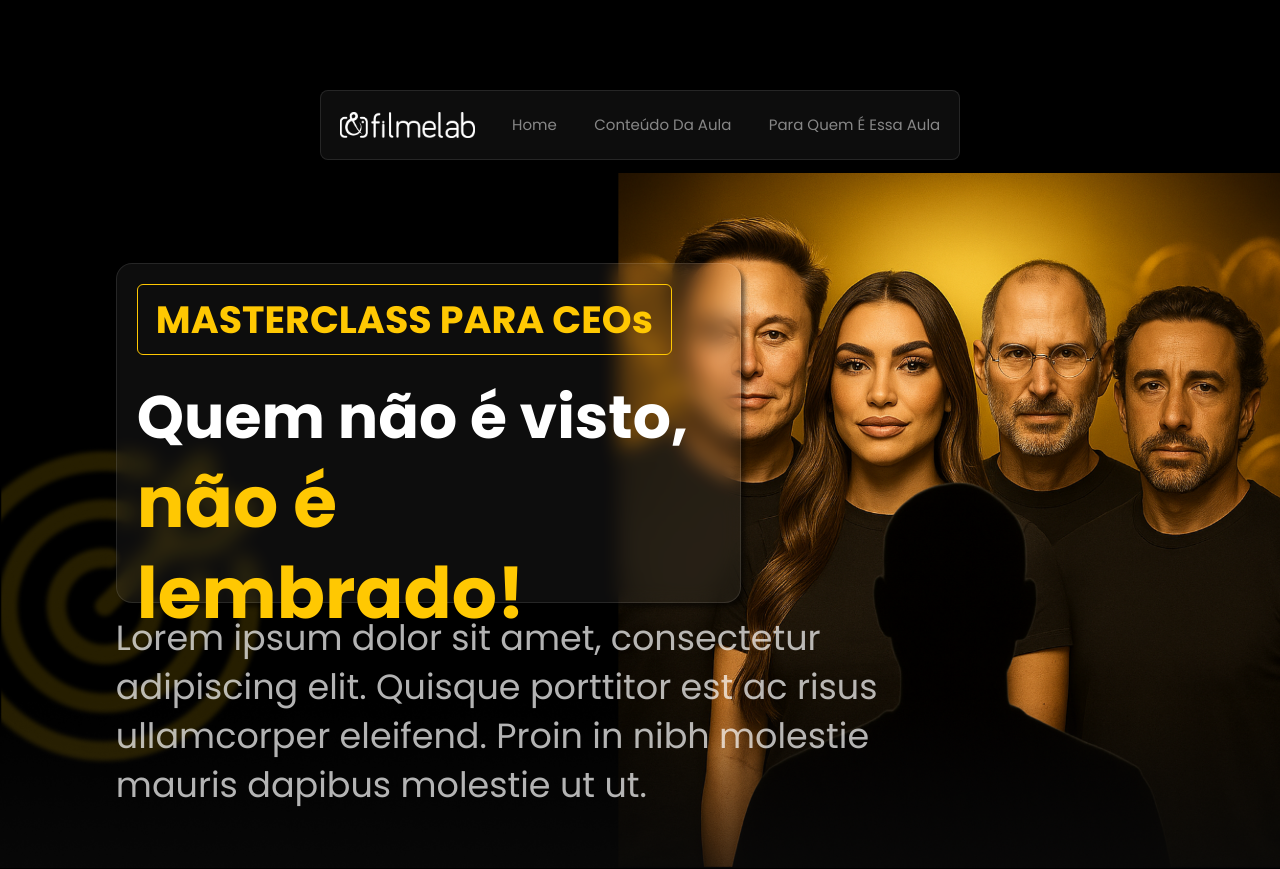
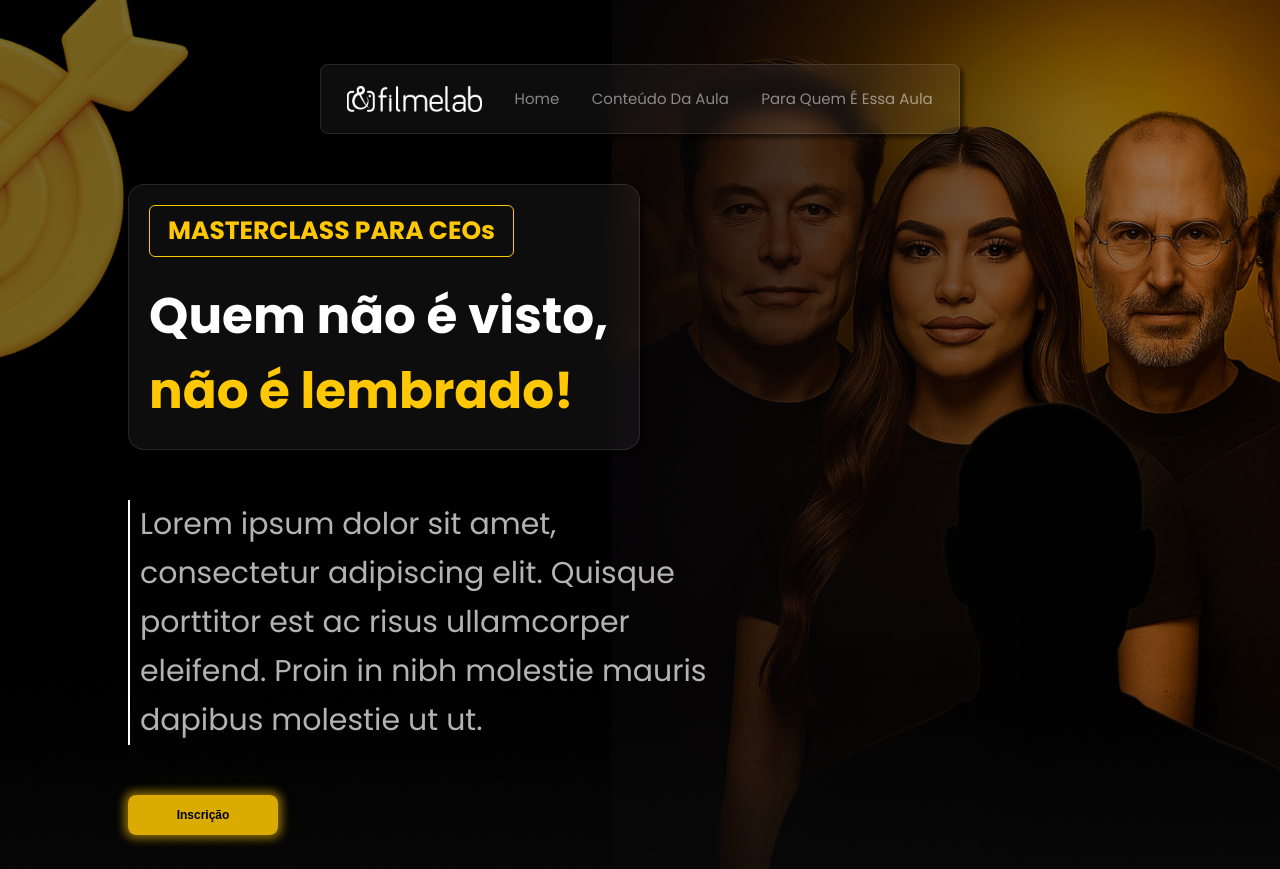
Before and after one commit to Film-Lab-landing-pages/ceos-lp, a Next.js app: page / in a window 1280 px wide. Shown: the top 869 px of the page. Built offline with nearby package versions, Linux system fonts and the light colour scheme.

Commit message:
fix: main refactor

```diff
--- a/src/components/Header/styles.ts
+++ b/src/components/Header/styles.ts
@@ -2,20 +2,18 @@ import styled from "styled-components";
 import { Card } from "../../styles/globalStyles";
 
 export const HeaderContainer = styled(Card).attrs({ as: "header" })`
-  position: absolute;
-  top: 4rem;
-  left: 50%;
-  transform: translateX(-50%);
   width: 50%;
   height: 70px;
-  margin: 5rem auto 2.5rem;
+  margin: 0 auto 5rem;
   border-radius: 8px;
+  padding: 0 2rem;
 
   nav {
     height: 100%;
     display: flex;
     justify-content: space-around;
     align-items: center;
+    gap: 2rem;
     img {
       width: 135px;
     }
@@ -28,4 +26,16 @@ export const HeaderContainer = styled(Card).attrs({ as: "header" })`
       }
     }
   }
+  @media (max-width: 1200px) {
+    width: 80%;
+    height: 60px;
+    padding: 0 1rem;
+
+    nav {
+      gap: 1rem;
+      a {
+        font-size: 1.2rem;
+      }
+    }
+  }
 `;
--- a/src/sections/LPHome/index.tsx
+++ b/src/sections/LPHome/index.tsx
@@ -1,41 +1,39 @@
 "use client";
 
 import React from "react";
-import { Grid } from "@/styles/globalStyles";
 import * as S from "./styles";
-import { Button } from "@/styles/globalStyles";
+import { Button, Title } from "@/styles/globalStyles";
 import InscriptionButton from "@/components/InscriptionButton";
 import Header from "@/components/Header";
 
 const LPHome: React.FC = () => {
   return (
     <S.Section>
-      <Grid>
       <Header />
+      <S.Container>
         <S.Card>
           <S.CardContent>
             <S.CardHeader className="poppins-bold">
               MASTERCLASS PARA CEOs
             </S.CardHeader>
-            <S.CardMainText className="poppins-bold">
+            <Title>
               Quem não é visto,
               <br />
-              <S.CardSpan className="poppins-bold">não é lembrado!</S.CardSpan>
-            </S.CardMainText>
+              <span>não é lembrado!</span>
+            </Title>
           </S.CardContent>
         </S.Card>
-        <S.DescriptionWrapper>
+
         <S.Description>
           Lorem ipsum dolor sit amet, consectetur adipiscing elit. Quisque
           porttitor est ac risus ullamcorper eleifend. Proin in nibh molestie
           mauris dapibus molestie ut ut.
         </S.Description>
-        </S.DescriptionWrapper>
 
         <S.ButtonWrapper>
           <InscriptionButton />
         </S.ButtonWrapper>
-      </Grid>
+      </S.Container>
     </S.Section>
   );
 };
--- a/src/sections/LPHome/styles.tsx
+++ b/src/sections/LPHome/styles.tsx
@@ -3,31 +3,26 @@ import { Card as GlobalCard } from "@/styles/globalStyles";
 
 export const Section = styled.section`
   width: 100%;
-  height: 1041px;
   background: url("/images/bg_lp_home.png") center center no-repeat;
-  background-size: contain;
-  header {
-    grid-column: 2 / 10;
-    grid-row: 2 / 3;
-  }
+  background-size: cover;
+  padding: 5% 0;
+`;
+
+export const Container = styled.div`
+  width: 80%;
+  margin: 0 auto;
+  display: flex;
+  flex-direction: column;
+  align-items: left;
 `;
 
 export const Card = styled(GlobalCard)`
-  grid-column: 2 / 7;
-  grid-row: 4 / 8;
-
-  @media (max-width: 1440px) {
-    grid-column: 2 / 8;
+  max-width: 50%;
+  h2 {
+    color: var(--color-white);
   }
-  @media (max-width: 1024px) {
-    grid-column: 2 / 12;
-    grid-row: 2 / 6;
-  }
-
-  @media (max-width: 768px) {
-    grid-column: 1 / -1;
-    grid-row: auto;
-    margin: 2rem 1rem;
+  span {
+    color: var(--color-yellow);
   }
 `;
 
@@ -50,7 +45,7 @@ export const CardContent = styled.div`
 
 export const CardHeader = styled.h1`
   color: var(--color-yellow);
-  font-size: 38px;
+  font-size: 2.5rem;
   margin-bottom: 1rem;
   padding: 6px 18px;
   border-radius: 6px;
@@ -89,47 +84,16 @@ export const CardMainText = styled.p`
   }
 `;
 
-export const CardSpan = styled.span`
-  font-size: 71px;
-  line-height: 91px;
-  color: var(--color-yellow);
-
-  @media (max-width: 768px) {
-    font-size: 50px;
-    line-height: 65px;
-  }
-
-  @media (max-width: 480px) {
-    font-size: 36px;
-    line-height: 48px;
-  }
-`;
-export const DescriptionWrapper = styled.div`
-  grid-column: 2 / 8;
-  grid-row: 8 / 11;
-
-  @media (max-width: 1440px) {
-    grid-column: 2 / 10;
-  }
-
-  @media (max-width: 1024px) {
-    grid-column: 2 / 12;
-    grid-row: 6 / 9;
-  }
-
-  @media (max-width: 768px) {
-    grid-column: 1 / -1;
-    grid-row: auto;
-    margin: 2rem 1rem;
-  }
-`;
 export const Description = styled.p`
-  font-size: 35px;
+  font-size: 3rem;
+  max-width: 60%;
   line-height: 49px;
   color: rgba(255, 255, 255, 0.7);
-  margin: 0;
+  padding: 0 1rem;
+  margin: 5rem 0 5rem;
   text-align: left;
   align-self: start;
+  border-left: 2px solid var(--color-white);
 
   @media (max-width: 768px) {
     font-size: 26px;
--- a/src/styles/globalStyles.ts
+++ b/src/styles/globalStyles.ts
@@ -1,21 +1,21 @@
-import { off } from 'process'
-import styled from 'styled-components'
+import { off } from "process";
+import styled from "styled-components";
 
 export const colors = {
-  white: '#ffffff',
-  black: '#000000',
-  offWhite: '#D9D9D9',
-}
+  white: "#ffffff",
+  black: "#000000",
+  offWhite: "#D9D9D9",
+};
 
 export const Title = styled.h2`
   color: var(--color-yellow);
-  font-size: 5em;
+  font-size: 5rem;
   font-weight: bold;
   /* line-height: 1; */
-`
+`;
 
 interface ButtonProps {
-  size: 'small' | 'large'
+  size: "small" | "large";
 }
 
 export const Button = styled.button<ButtonProps>`
@@ -23,8 +23,8 @@ export const Button = styled.button<ButtonProps>`
   height: 4rem;
   color: var(--color-black);
   background-color: rgba(255, 200, 2, 0.85);
-  padding: ${(props) => (props.size === 'small' ? '8px 16px' : '16px 32px')};
-  font-size: ${(props) => (props.size === 'small' ? '1.2rem' : '1.8rem')};
+  padding: ${(props) => (props.size === "small" ? "8px 16px" : "16px 32px")};
+  font-size: ${(props) => (props.size === "small" ? "1.2rem" : "1.8rem")};
   font-weight: 700;
   font-style: bold;
   border: none;
@@ -35,7 +35,7 @@ export const Button = styled.button<ButtonProps>`
   justify-content: center;
   cursor: pointer;
   transition: all 0.3s;
-`
+`;
 
 export const Card = styled.div`
   max-height: 100%;
@@ -45,7 +45,7 @@ export const Card = styled.div`
   box-shadow: 4px 4px 4px rgba(0, 0, 0, 0.5);
   backdrop-filter: blur(10px); //60px no do Diego
   -webkit-backdrop-filter: blur(10px);
-`
+`;
 
 export const Grid = styled.div`
   display: grid;
@@ -56,9 +56,9 @@ export const Grid = styled.div`
   margin: 0 auto;
   padding: 0 1rem;
   gap: 1rem;
-`
+`;
 export const Section = styled.section`
   width: 100%;
-  background: url('/images/bg_section02.png') center center no-repeat;
+  background: url("/images/bg_section02.png") center center no-repeat;
   background-size: contain;
-`
+`;
```
Also changed, not shown: public/images/bg_lp_home.png. Lines whose indentation alone changed are shown as unchanged.
